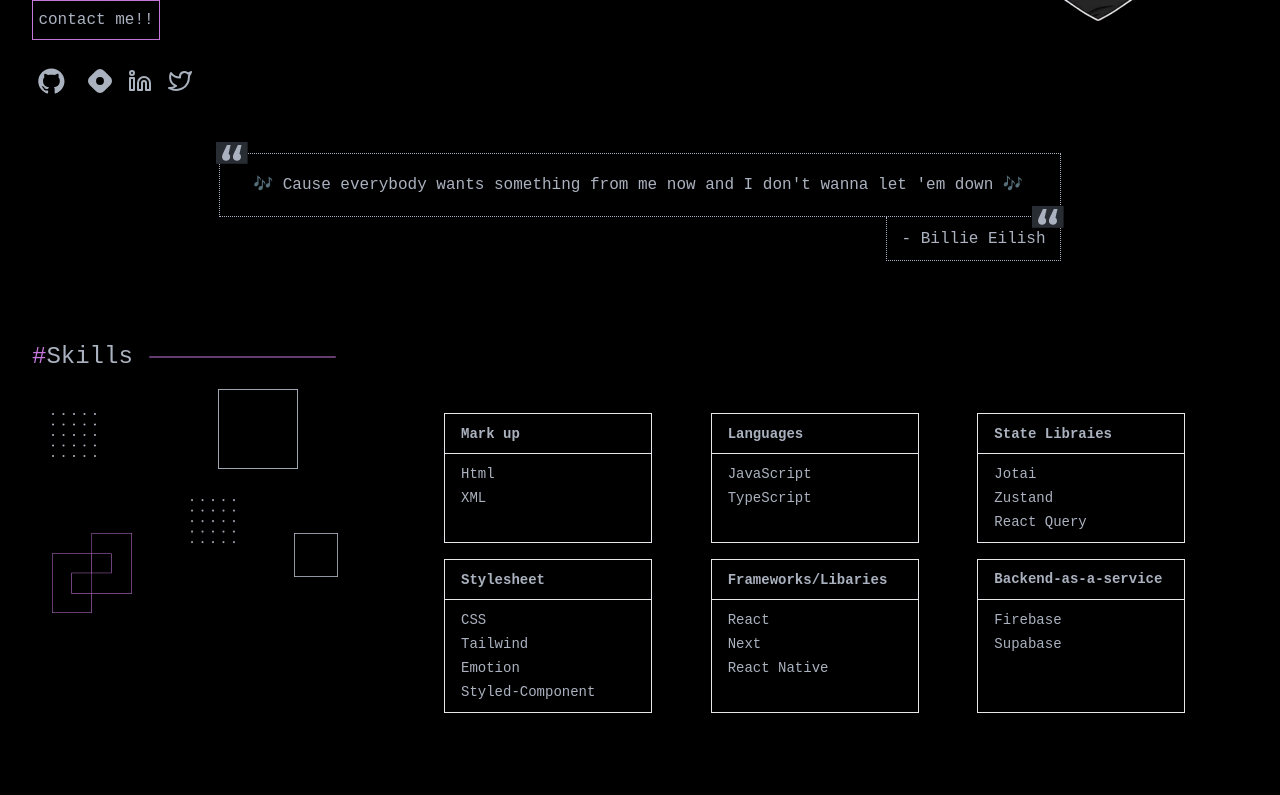
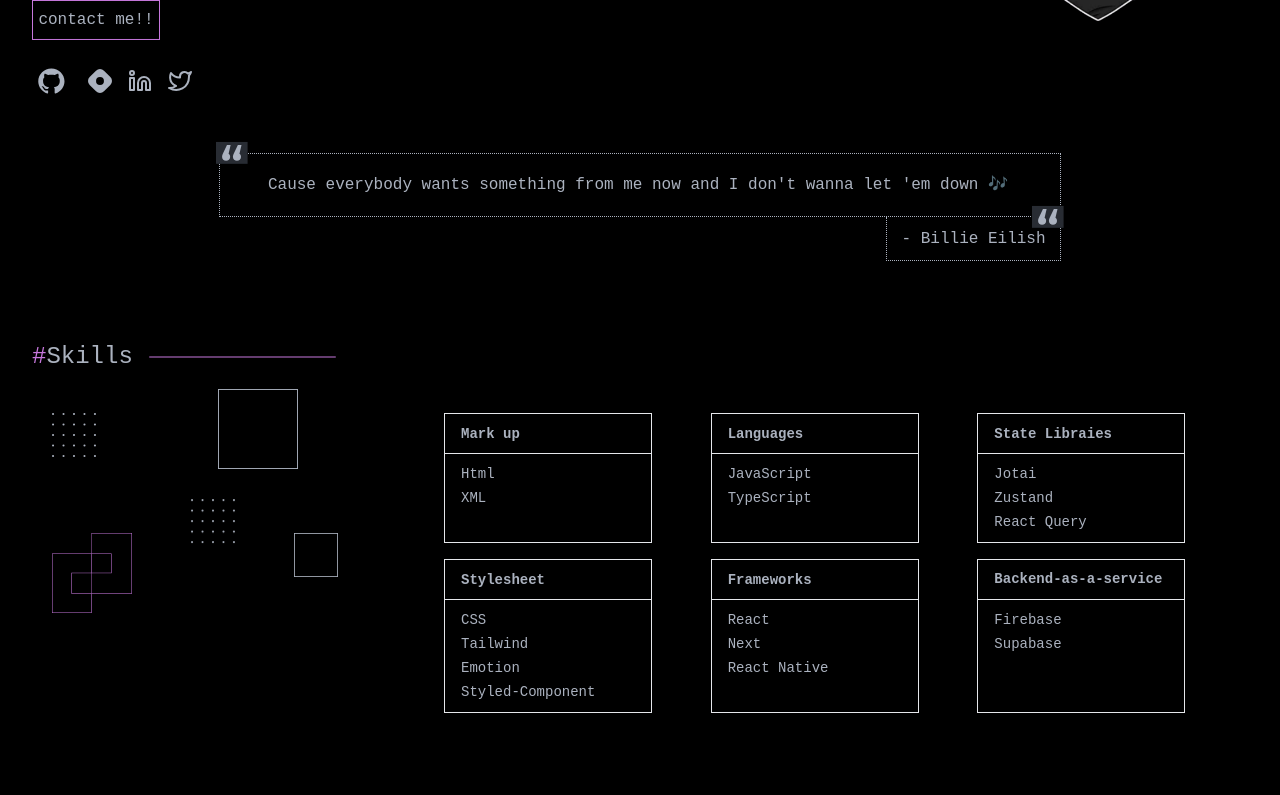
Before and after one commit to ForJessicaSake/Portfolio, a React (Create React App) app: page / in a window 1280 px wide. Shown: the part 411-1206 px from the top of the page. Built offline with nearby package versions, Linux system fonts and the light colour scheme; no server answers.

Commit message:
feat: ui bug

```diff
--- a/src/components/Skills.tsx
+++ b/src/components/Skills.tsx
@@ -114,7 +114,7 @@ const Skills: React.FC = () => {
 
           <table className="lg:w-52  w-36">
             <tr>
-              <th className="border text-start px-4 h-10">Frameworks/Libaries</th>
+              <th className="border text-start px-4 h-10">Frameworks</th>
             </tr>
             <td className="border border-t-0 px-4 py-2 leading-6">
               React <br /> Next <br/> React Native
--- a/src/elements/Box.tsx
+++ b/src/elements/Box.tsx
@@ -7,7 +7,7 @@ const Box: React.FC = () => {
           <img src={quotes} alt="quotes" className="lg:h-8 lg:w-8 w-7 h-7" />
         </figure>
         <h3 className="border border-dotted border-secondary lg:h-16 h-24 flex justify-center items-center lg:w-8/12 w-10/12 leading-8 lg:text-base md:text-sm text-xs px-1 lg:pl-0 pl-6">
-         🎶  Cause everybody wants something from me now and I don't wanna let 'em
+          Cause everybody wants something from me now and I don't wanna let 'em
           down 🎶
         </h3>
         <figure className="absolute lg:right-52 2xl:right-64 right-16 md:right-20 lg:top-12 top-20">
```
